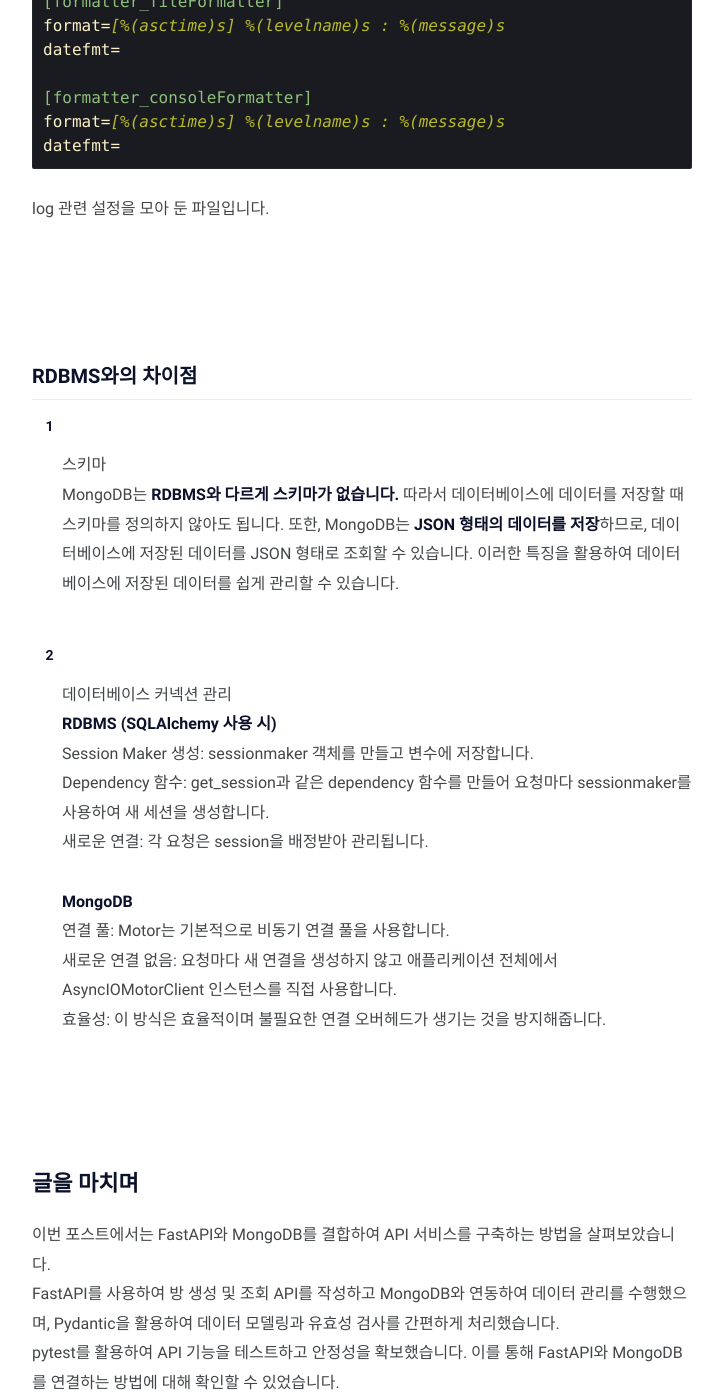
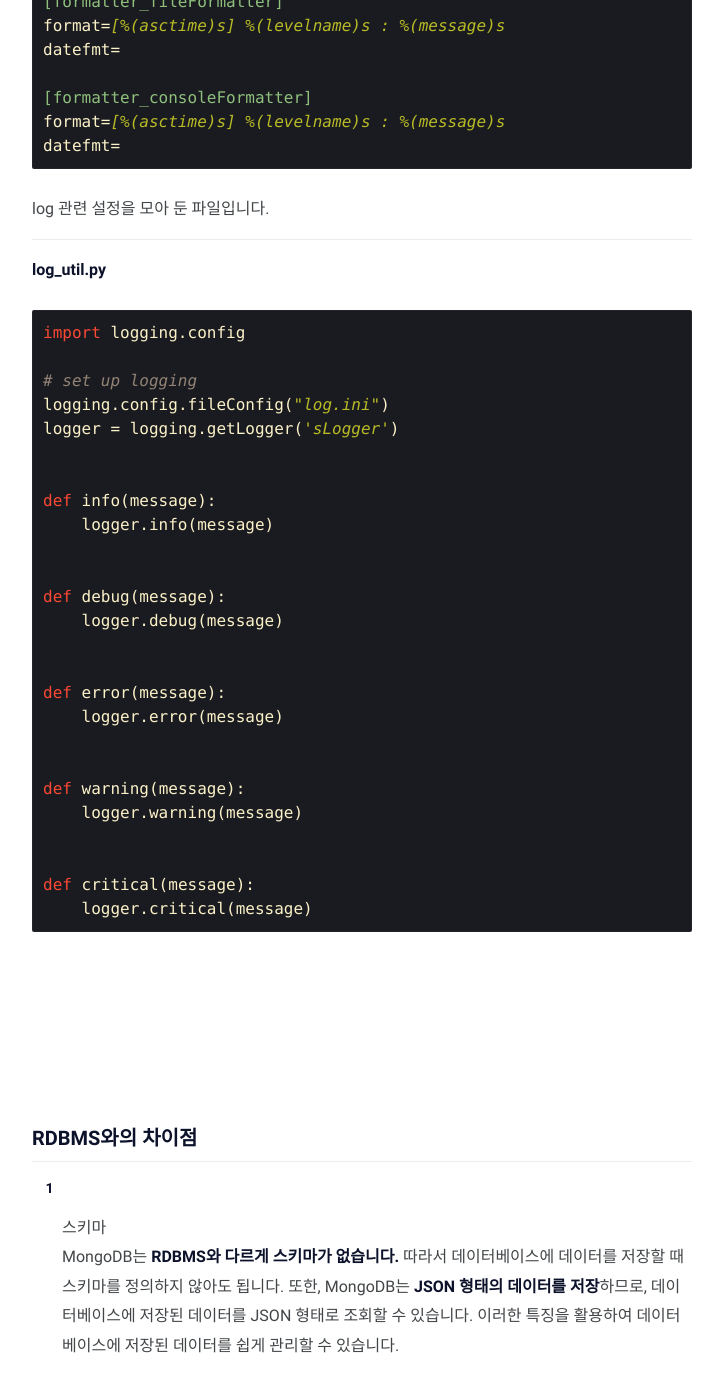
Before and after one commit to jd6186/jd6186.github.io, a Jekyll site: the page built from _posts/BackEnd/Python/2024-02-13-FastAPI_MongoDB.md, in a window 1280 px wide and 1400 px high, scrolled down 10172 px. Shown: the whole window, without its empty margins (278-1001 px from the left). Built offline with Jekyll 4.4.1, drawn with Linux system fonts in a browser that asks for light colours; comment, search, counter and statistics services are not loaded.

````diff
--- a/_posts/BackEnd/Python/2024-02-13-FastAPI_MongoDB.md
+++ b/_posts/BackEnd/Python/2024-02-13-FastAPI_MongoDB.md
@@ -400,6 +400,37 @@ format=[%(asctime)s] %(levelname)s : %(message)s
 datefmt=
 ```
 log 관련 설정을 모아 둔 파일입니다.
+
+---
+**log_util.py**
+
+```python
+import logging.config
+
+# set up logging
+logging.config.fileConfig("log.ini")
+logger = logging.getLogger('sLogger')
+
+
+def info(message):
+    logger.info(message)
+
+
+def debug(message):
+    logger.debug(message)
+
+
+def error(message):
+    logger.error(message)
+
+
+def warning(message):
+    logger.warning(message)
+
+
+def critical(message):
+    logger.critical(message)
+```
 <br/><br/><br/><br/>
 
 ### RDBMS와의 차이점
````
